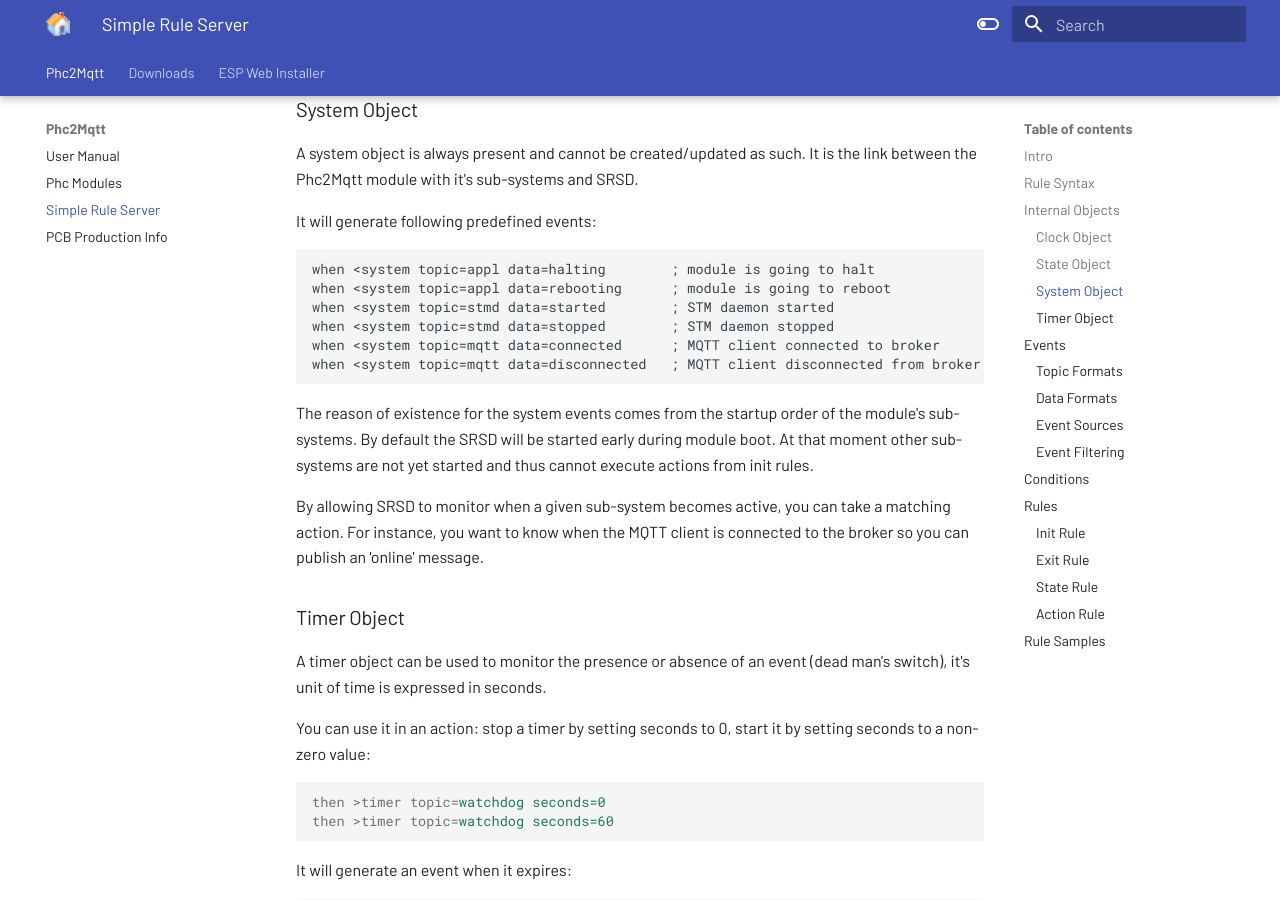
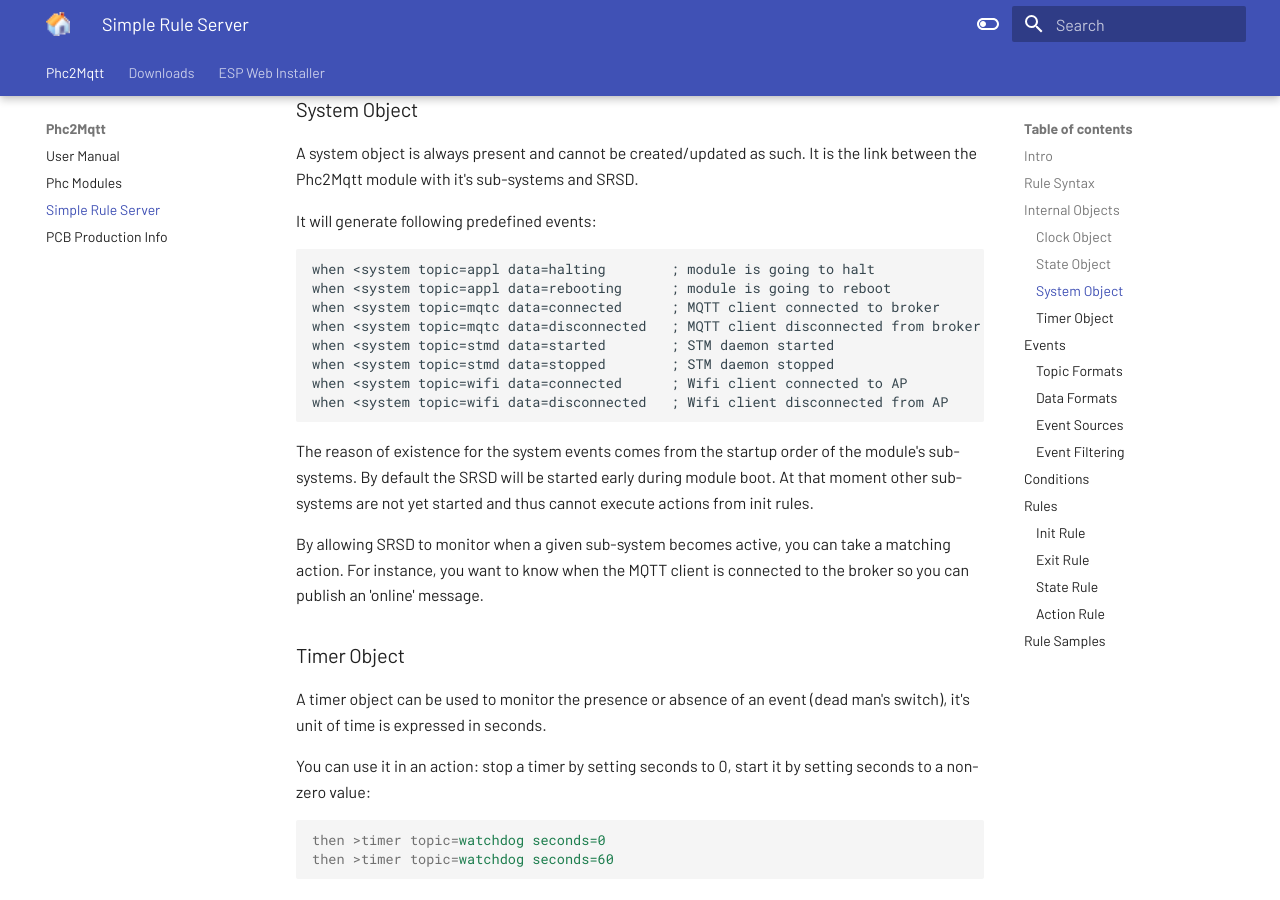
Before and after one commit to sim0njo/docu, an MkDocs documentation site: the page built from docs/SimpleRuleServer.md, in a window 1280 px wide and 900 px high, scrolled down 3416 px. Built offline with MkDocs 1.6.1 and Material for MkDocs 9.7.7, drawn with Linux system fonts in a browser that asks for light colours; some of the changed text lies outside the part shown.

Commit message:
Update srs docu

````diff
--- a/docs/SimpleRuleServer.md
+++ b/docs/SimpleRuleServer.md
@@ -153,10 +153,12 @@ It will generate following predefined events:
 ```
 when <system topic=appl data=halting        ; module is going to halt
 when <system topic=appl data=rebooting      ; module is going to reboot
+when <system topic=mqtc data=connected      ; MQTT client connected to broker
+when <system topic=mqtc data=disconnected   ; MQTT client disconnected from broker
 when <system topic=stmd data=started        ; STM daemon started
 when <system topic=stmd data=stopped        ; STM daemon stopped
-when <system topic=mqtt data=connected      ; MQTT client connected to broker
-when <system topic=mqtt data=disconnected   ; MQTT client disconnected from broker
+when <system topic=wifi data=connected      ; Wifi client connected to AP
+when <system topic=wifi data=disconnected   ; Wifi client disconnected from AP
 ```
 The reason of existence for the system events comes from the startup order of the module's sub-systems.
 By default the SRSD will be started early during module boot.
@@ -460,7 +462,7 @@ This is a complex operation because the event topic/data are highly variable wit
 
 ####etopic
 An event with a full topic typically has flat data associated with it,
-to handle this we define a state rule with &lt;modifier>=etopic and no <b>keys</b> parameter.
+to handle this we define a state rule with a &lt;topic-filter> and &lt;modifier>=etopic but without &lt;data-filter> or &lt;keys> parameters.
 
 The resulting state object's topic will be equal to the event's topic, and a value equal to the event's data.
 This rule format covers the xPhcLogd compatible STMD reporting format.
````
